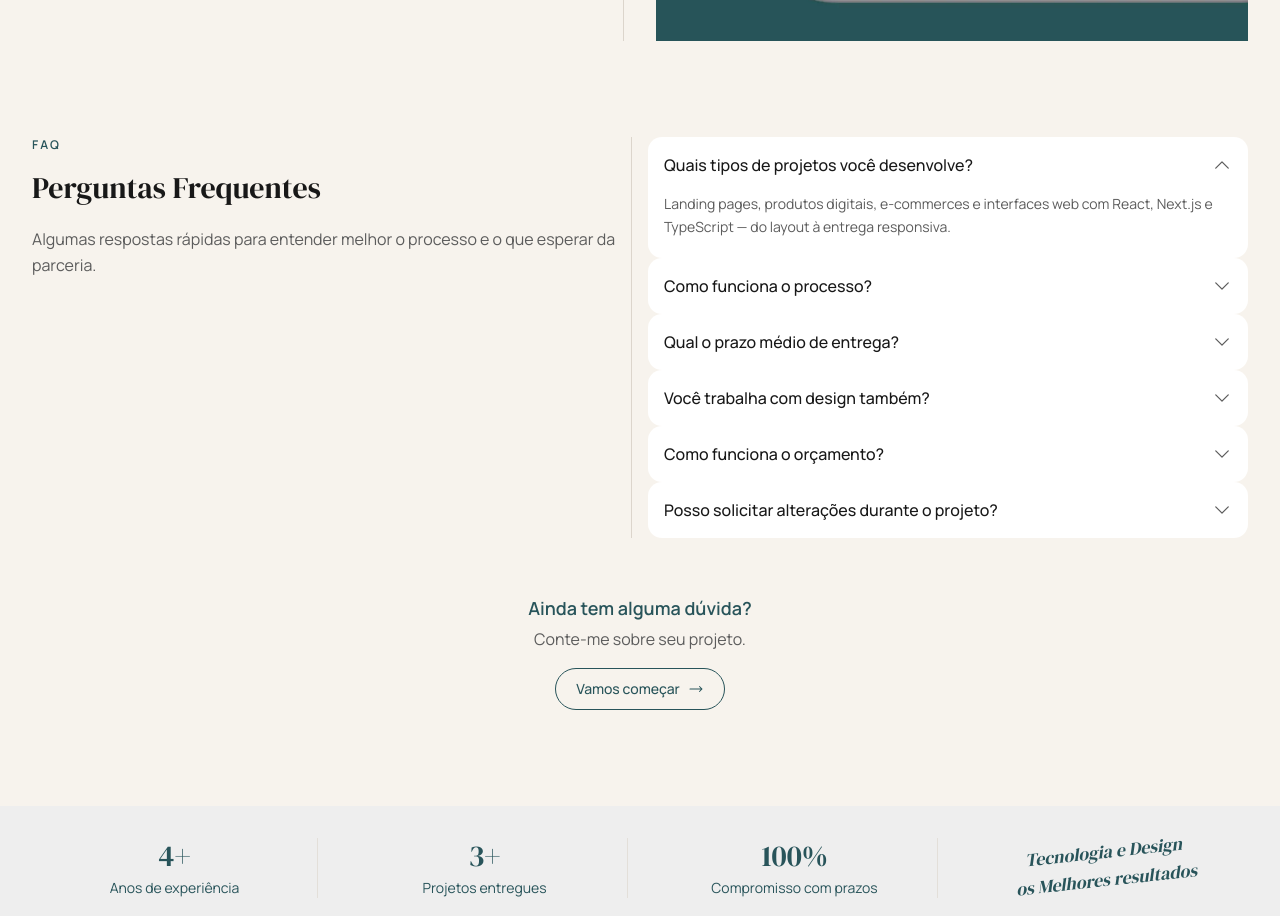
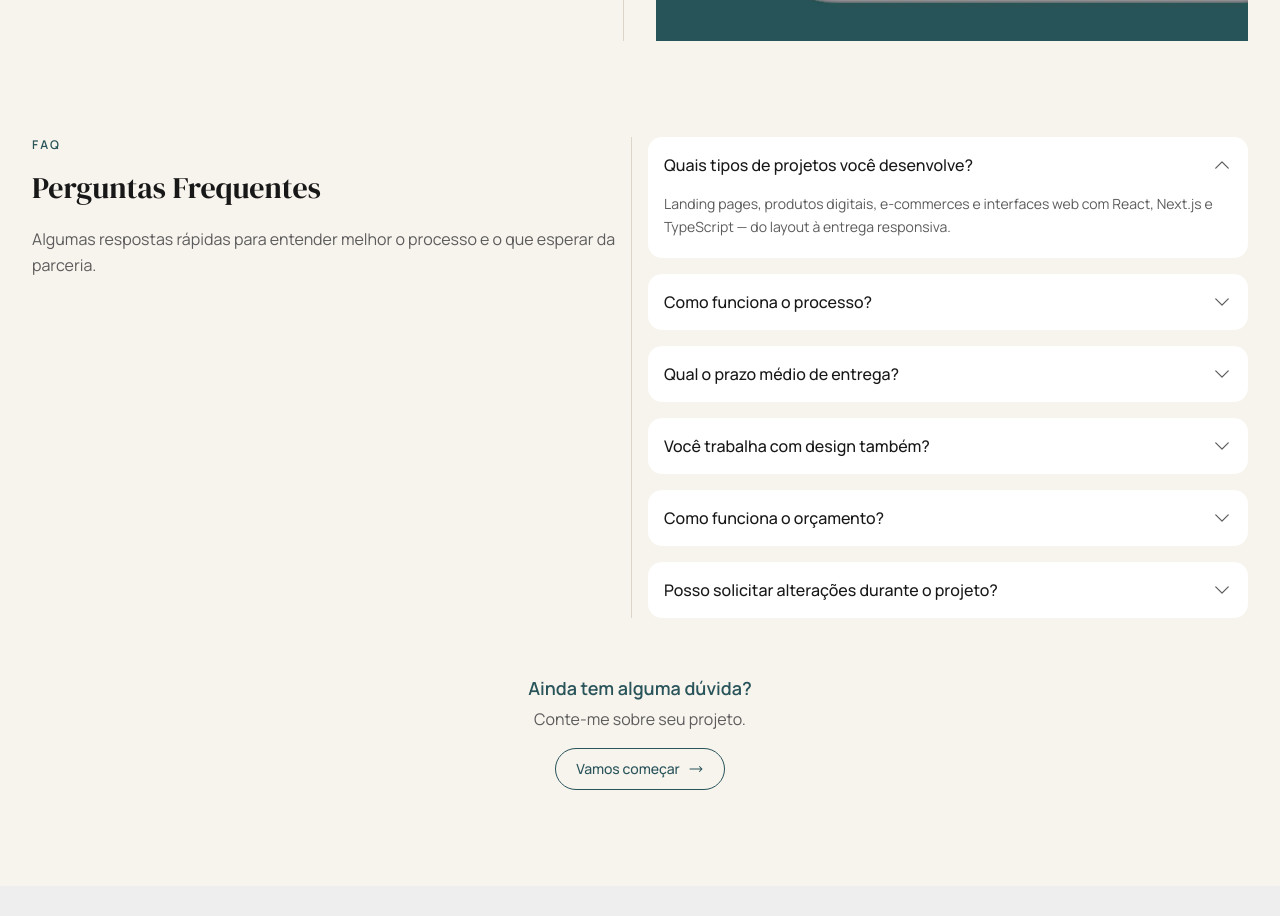
Before and after one commit to nathalyadev/portfolio-nathalyadev, a Next.js app: page / in a window 1280 px wide. Shown: the part 2860-3776 px from the top of the page. Built offline with nearby package versions, Linux system fonts and the light colour scheme; no server answers.

Commit message:
style: Add gap between FAQ items for improved spacing and visual clarity

```diff
--- a/src/components/faq/FaqList/index.tsx
+++ b/src/components/faq/FaqList/index.tsx
@@ -3,7 +3,7 @@ import type { FaqItem as FaqItemType } from "@/data/faq";
 
 export function FaqList({ items }: { items: FaqItemType[] }) {
   return (
-    <ul className="flex w-full flex-col">
+    <ul className="flex w-full flex-col gap-4">
       {items.map((item, index) => (
         <li key={item.id}>
           <details
```
